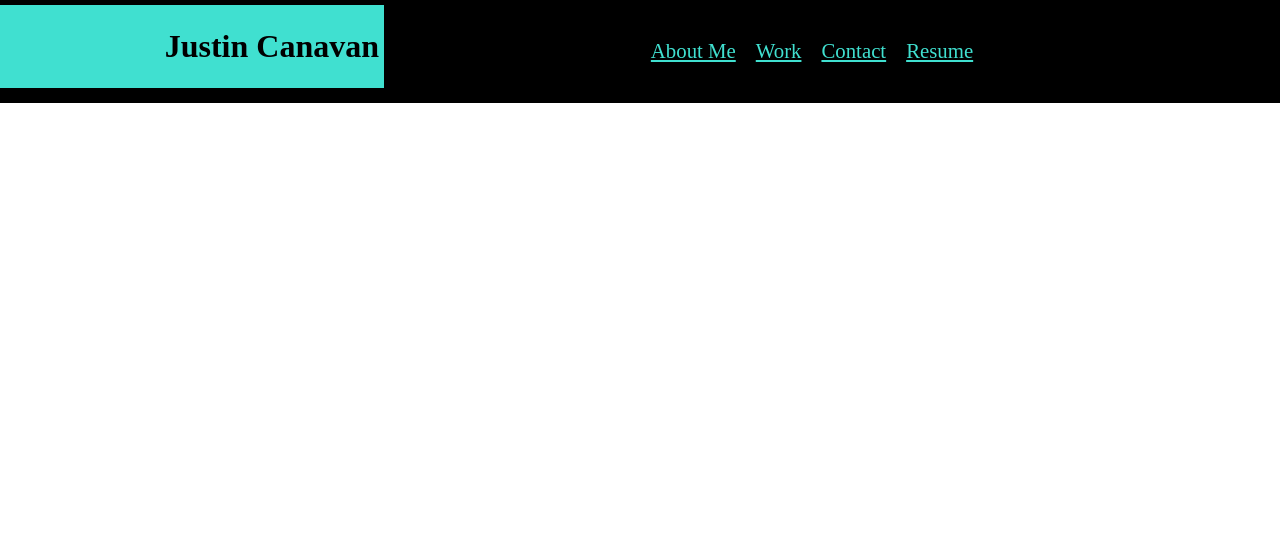
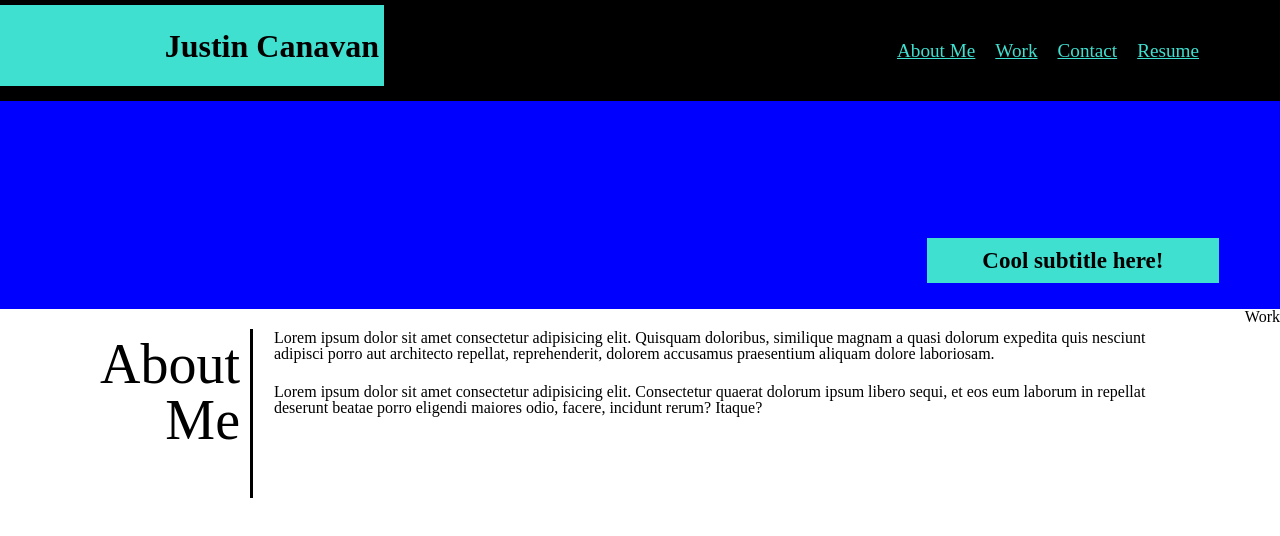
Before and after one commit to justincanavanmusic/Justin-Canavan-Portfolio, a plain HTML site: page index.html in a window 1280 px wide. Drawn offline with Linux system fonts and the light colour scheme.

Commit message:
1/23 evening changes

```diff
--- a/assets/style.css
+++ b/assets/style.css
@@ -7,8 +7,11 @@ header {
     /* align-items: center; */
 
 }
-
+                /* title */
 h1 {
+        display: flex;
+        align-items: center;
+        justify-content: flex-end;
         font-size: 2em;
         font-weight: bold;
         border: 1px  solid black;
@@ -19,46 +22,154 @@ h1 {
         text-align: right;
 
     }
-#title-display {
+                 /* title flexbox */
+/* .title-flex {
     display: flex;
     align-items: center;
     justify-content: flex-end;
-}
-
+} */
+                    /* nav */
 nav {
     display: flex;
+    align-items: center;
+    justify-content: flex-end;
+    /* display: flex; */
     border: 1px solid black;
     float: right;
     width: 70%;
-    color: turquoise;
     background-color: black;
     text-align: right;
     padding: 30px 70px 30px 30px;
 
 }
 
-#nav-display {
+            /* nav flexbox */
+/* .nav-flex {
     display: flex;
     align-items: center;
-    justify-content: center;
-}
-
+    justify-content: flex-end;
+} */
+            /* nav links */
 nav a {
     margin: 10px;
     color: turquoise;
-    font-size: 1.3em;
+    font-size: 1.5em;
+}
+                    /* banner text */
+aside {
+    /* display: flex;
+    flex-wrap: wrap; */
+    display: flex;
+    justify-content: flex-end;
+    align-items: flex-end;
+    border: 1px solid blue;
+    background-color: blue;
+    width: 100%;
+    height: 26vh;
+    padding: 10px 60px 10px 0;
+    font-size: 24px;
 
 }
 
-/* tablet upright */
+/* aside h2 {
+    font-size: 28px;
+} */
+            /* banner text */
+.banner-text {
+    display: flex;
+    justify-content: center;
+    border: 1px solid turquoise;
+    background-color: turquoise;
+    width: 24%;
+    text-align: center;
+    padding: 10px;
+    font-size: 23px;
+    font-weight: bold;
+    margin-bottom: 15px;
+}
+
+main {
+    display: flex;
+
+
+}
+                /* about me */
+.about-me {
+    font-size: 7vh;
+    width: 25%;
+    padding: 7px 10px 50px 100px;
+    border-right: 3px solid black;
+    display: flex;
+    justify-content: flex-end;
+    margin-top: 20px;
+    text-align: right;
+
+}
+
+h2 {
+    display: flex;
+    flex-direction: column;
+
+}
+
+main p {
+
+    margin: 20px 65px 20px 20px;
+    border: 1px white solid;
+    display: flex;
+    flex-direction: row;
+
+    /* align-items: flex-end; */
+}
+
+.box {
+    display: flex;
+    margin: 20px;
+    border: 1px black solid;
+
+
+}
+
+section {
+    display: flex;
+    /* flex-direction: column; */
+}
+
+
+
+
+
+
+
+
+
+
+            /* media queries */
+
+            /* tablet upright */
 @media screen and (max-width: 768px) {
     h1 {
       font-size: 1.8em;
-      align-items: center;
+
+
     }
+}
     nav a {
         font-size: 1.2em;
-        justify-content: space-between;
+
+    }
+
+
+@media screen and (max-width: 606px) {
+
+    h1 {
+        line-height: 50px;
+        text-align: center;
+    }
+    nav {
+        font-size: 1em;
+        flex-direction: column;
+        line-height: 10px;
 
     }
 }
@@ -66,7 +177,7 @@ nav a {
 /* nav breakpoint */
 @media screen and (max-width: 404px) {
     nav a {
-      flex-direction: column;
+      /* flex-direction: column;  */
       font-size: 1.5em;
 
     }
--- a/index.html
+++ b/index.html
@@ -9,17 +9,37 @@
     <title>Justin Canavan Portfolio</title>
 </head>
 <body>
+                        <!-- header -->
     <header>
-        <h1 id="title-display">Justin Canavan</h1>
-        <nav id="nav-display">
+        <h1>Justin Canavan</h1>
+        <nav>
             <a href="#">About Me</a>
             <a href="#">Work</a>
             <a href="#">Contact</a>
             <a href="#">Resume</a>
         </nav>
+    </header>
+    <div>
+        <aside>
+            <h3 class="banner-text">Cool subtitle here!</h3>
+        </aside>
+    </div>
+    <main>
+            <h2 class="about-me">About <br> Me</h2>
+
+        <div>
+            <p>Lorem ipsum dolor sit amet consectetur adipisicing elit. Quisquam doloribus, similique magnam a quasi dolorum expedita quis nesciunt adipisci porro aut architecto repellat, reprehenderit, dolorem accusamus praesentium aliquam dolore laboriosam.
+
+        <p>Lorem ipsum dolor sit amet consectetur adipisicing elit. Consectetur quaerat dolorum ipsum libero sequi, et eos eum laborum in repellat deserunt beatae porro eligendi maiores odio, facere, incidunt rerum? Itaque?</p>
+        </div>
+
+    <section>
+      <div class="work">
+        <h2>Work</h2>
+      </div>
+    </section>
 
 
-    </header>
-
+    </main>
 </body>
 </html>
```
